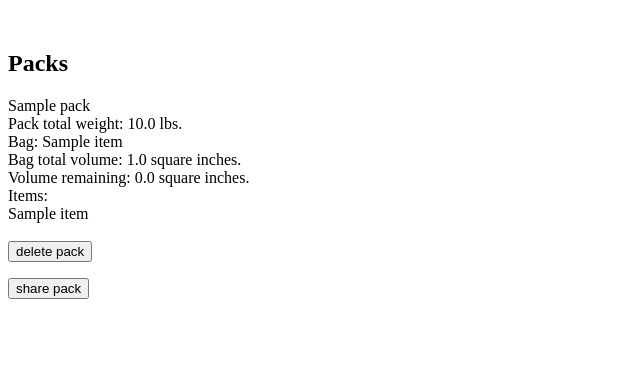
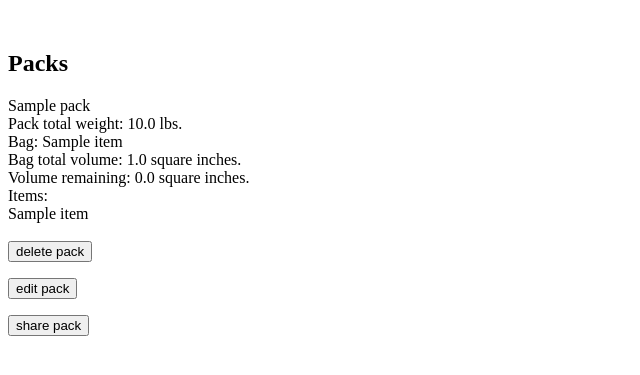
Before and after one commit to lanebobane/packd, a Django app: page /dashboard in a window 1280 px wide. Shown: the part 351-726 px from the top of the page, without its empty margins (0-640 px from the left). Run offline with Django 4.2, Linux system fonts and the light colour scheme; a user stored in the database is signed in; tables that the repository leaves empty hold one stand-in row (values such as "Sample post").

Commit message:
edit pack done

```diff
--- a/packd/packr/templates/packr/dashboard.html
+++ b/packd/packr/templates/packr/dashboard.html
@@ -57,6 +57,10 @@
         {% csrf_token %}
         <input type="submit" value="delete pack">
     </form>
+    <form action="{% url 'packr:add_pack' pack.id %}" method="get">
+        {% csrf_token %}
+        <input type="submit" value="edit pack">
+    </form>
     <form action="{% url 'packr:share_pack' pack.id %}" method="post">
         {% csrf_token %}
         <input type="submit" value="share pack">
--- a/packd/packr/tests.py
+++ b/packd/packr/tests.py
@@ -5,4 +5,4 @@ from django.contrib.auth.models import User
 # Create your tests here.
 
 # Test Ideas
-# 1. validate that a bag's compartments do not exceed its own size
+# 1. validate that a user shouldn't see another users items (on their dashboard or when creating a Pack).
--- a/packd/packr/urls.py
+++ b/packd/packr/urls.py
@@ -10,6 +10,7 @@ urlpatterns = [
     path('items/add/(?P<pk>[0-9]+)/$', views.add_item, name='add_item'),
     path('items/add', views.add_item, name='add_item'),
     path('pack/add/', views.add_pack, name='add_pack'),
+    path('pack/add/(?P<pk>[0-9]+)/$', views.add_pack, name='add_pack'),
     path('items/delete/(?P<pk>[0-9]+)/$', views.delete_item, name='delete_item'),
     path('pack/delete/(?P<pk>[0-9]+)/$', views.delete_pack, name='delete_pack'),
     path('pack/share/(?P<pk>[0-9]+)/$', views.share_pack, name='share_pack'),
--- a/packd/packr/views.py
+++ b/packd/packr/views.py
@@ -45,20 +45,25 @@ def add_item(request, **kwargs):
     return render(request, 'packr/additem.html', context)
 
 @login_required
-def add_pack(request):
-    if request.method == 'POST':
-        form = PackForm(request.POST)
-        if form.is_valid():
-            pack = form.save()
-            pack.traveler = User.objects.get(username=request.user)
-            pack.save()
-            return redirect('/dashboard')
+def add_pack(request, **kwargs):
+    pk = kwargs.get('pk')
+    if pk:
+        pack = get_object_or_404(Pack, pk=pk)
+        if pack.traveler != request.user:
+            return HttpResponseForbidden()
+    else:
+        pack = Pack(traveler=request.user)
 
-    form = PackForm()
-    traveler = User.objects.get(username=request.user)
-    form.fields['bag'].queryset = Item.objects.filter(is_bag=True, traveler=traveler)
-    form.fields['items'].queryset = Item.objects.filter(traveler=traveler)
+    form = PackForm(request.POST or None, instance=pack)
+    form.fields['bag'].queryset = Item.objects.filter(is_bag=True, traveler=request.user)
+    form.fields['items'].queryset = Item.objects.filter(traveler=request.user)
+
+    if request.method == 'POST' and form.is_valid():
+        pack = form.save()
+        return redirect('/dashboard')
+
     context = { 'form': form }
+
     return render(request, 'packr/addpack.html', context)
 
 
```
